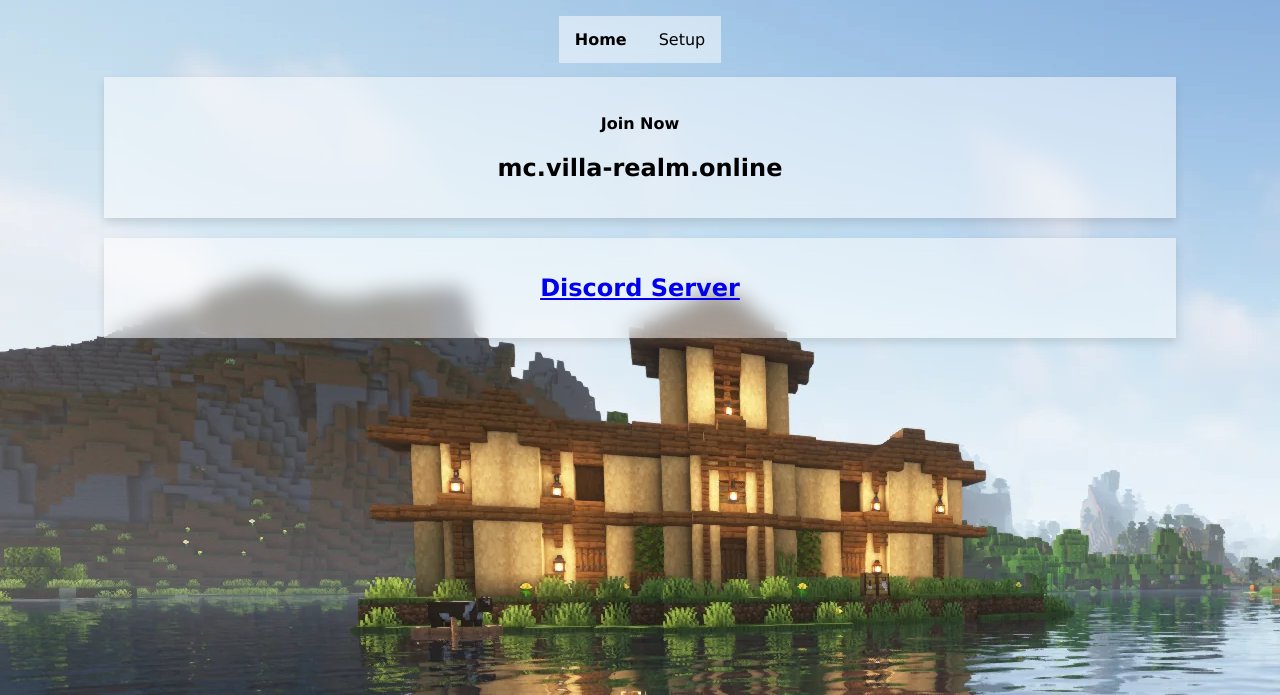
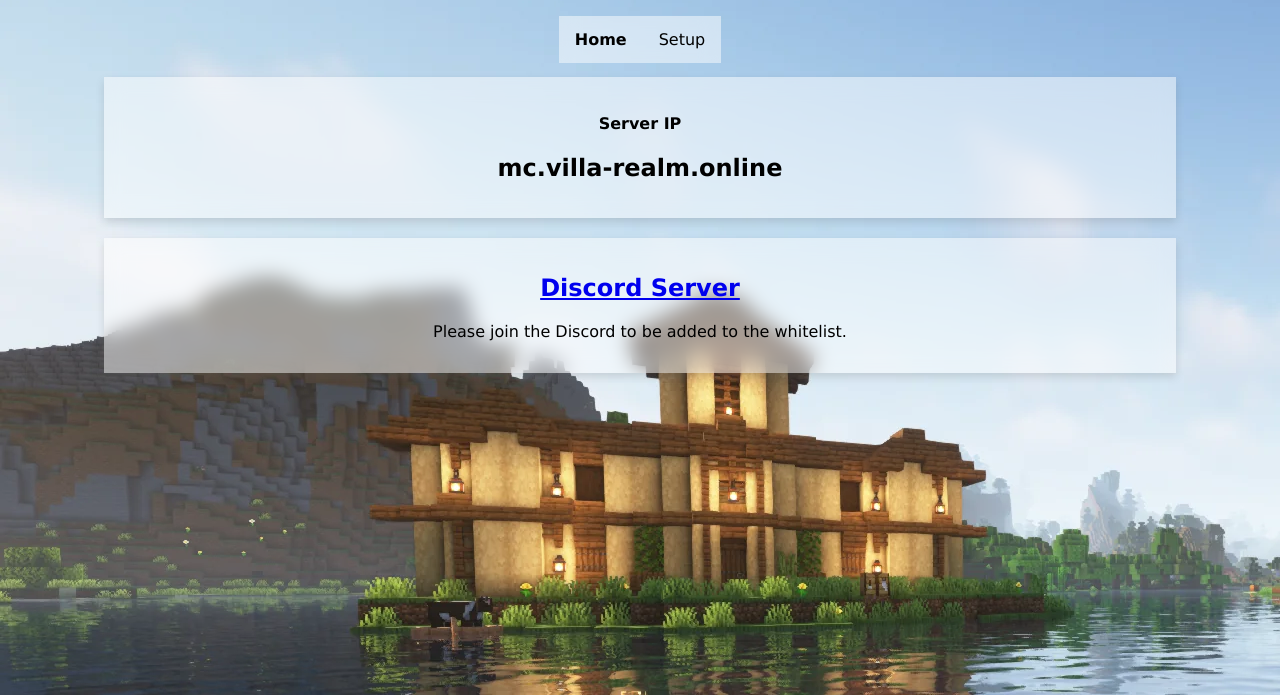
Before and after one commit to Zenith222/VillaRealm, a plain HTML site: page index.html in a window 1280 px wide. Shown: the part 105-800 px from the top of the page. Drawn offline with Linux system fonts and the light colour scheme.

Commit message:
Updated page content

```diff
--- a/index.html
+++ b/index.html
@@ -22,7 +22,7 @@
     <div class="container">
         <div class="card" style="cursor:text;">
             <div class="content">
-                <h4>Join Now</h3>
+                <h4>Server IP</h3>
                     <h2>mc.villa-realm.online</h2>
             </div>
         </div>
@@ -31,6 +31,7 @@
                 <a href="https://discord.gg/GcGQfGVXxW">
                     <h2>Discord Server</h3>
                 </a>
+                <p>Please join the Discord to be added to the whitelist.</p>
             </div>
         </div>
     </div>
```
Also changed, not shown: setup.html (+1 -1 lines).
